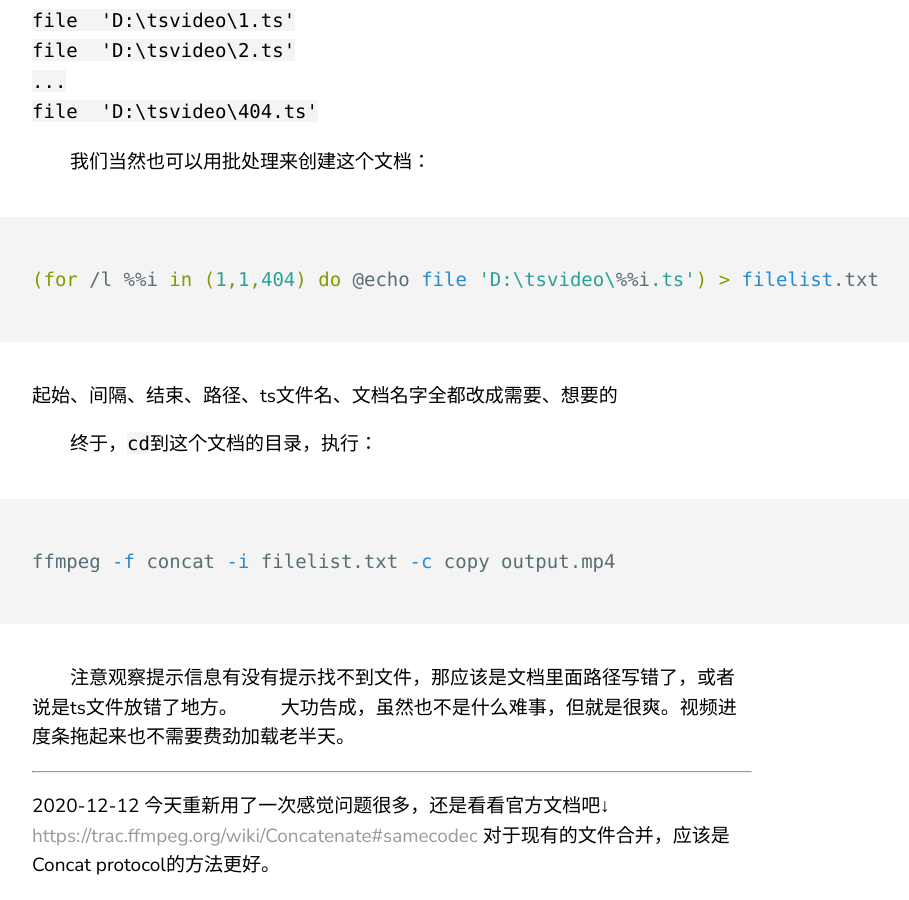
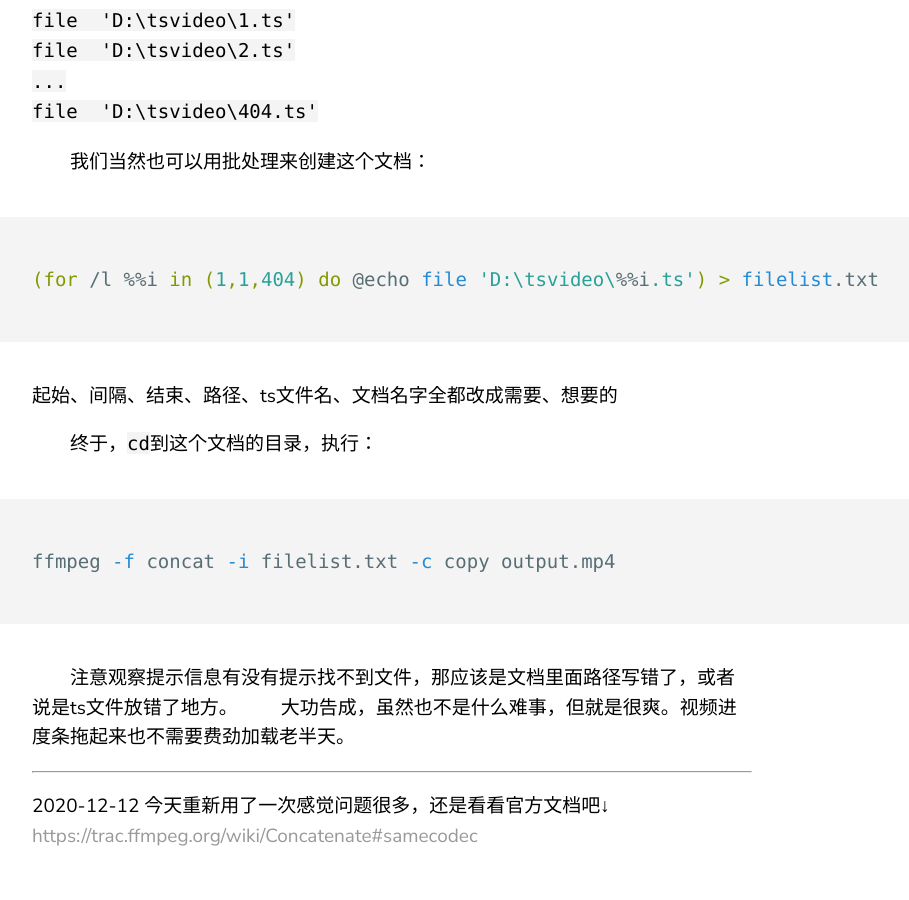
Before and after one commit to HangUpbeat/hangupbeat.github.io, a Jekyll site: the page built from _posts/2020-11-26-记一次FFMPEG合并TS视频的过程.md, in a window 1280 px wide and 900 px high, scrolled down 2398 px. Shown: the whole window, without its empty margins (68-977 px from the left). Built offline with Jekyll 4.4.1, drawn with Linux system fonts in a browser that asks for light colours; after the commit the page ends 3268 px from its top, so only the background shows below that.

Commit message:
Update 2020-11-26-记一次FFMPEG合并TS视频的过程.md

```diff
--- a/_posts/2020-11-26-记一次FFMPEG合并TS视频的过程.md
+++ b/_posts/2020-11-26-记一次FFMPEG合并TS视频的过程.md
@@ -82,4 +82,3 @@ ffmpeg -f concat -i filelist.txt -c copy output.mp4
 2020-12-12
 今天重新用了一次感觉问题很多，还是看看官方文档吧↓
 <https://trac.ffmpeg.org/wiki/Concatenate#samecodec>
-对于现有的文件合并，应该是Concat protocol的方法更好。
```
